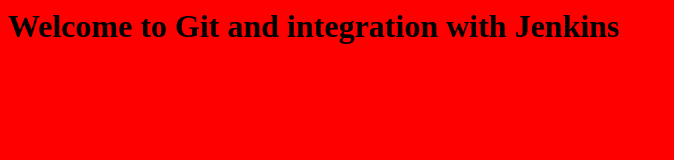
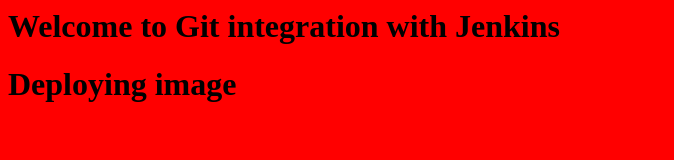
Before and after one commit to Azharbhaigit/testcnew, a plain HTML site: page index.html in a window 1280 px wide. Shown: the whole page, without its empty margins (0-674 px from the left). Drawn offline with Linux system fonts and the light colour scheme.

Commit message:
dockerfile

```diff
--- a/index.html
+++ b/index.html
@@ -1,5 +1,6 @@
 <html>
 <body style="background-color:red;">
-<h1>Welcome to Git and integration with Jenkins</h1>
+<h1>Welcome to Git integration with Jenkins</h1>
+<h1>Deploying image</h1>
 </body>
 </html>
```
